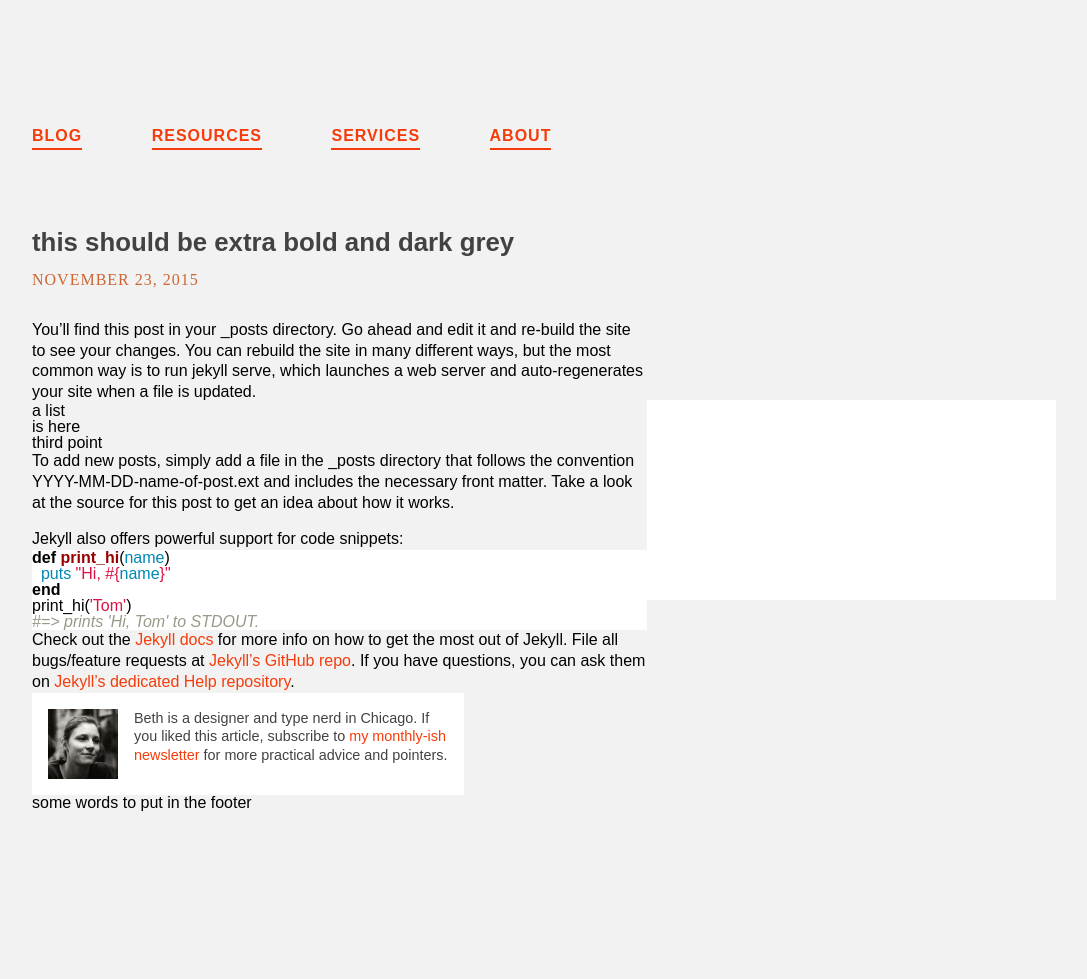
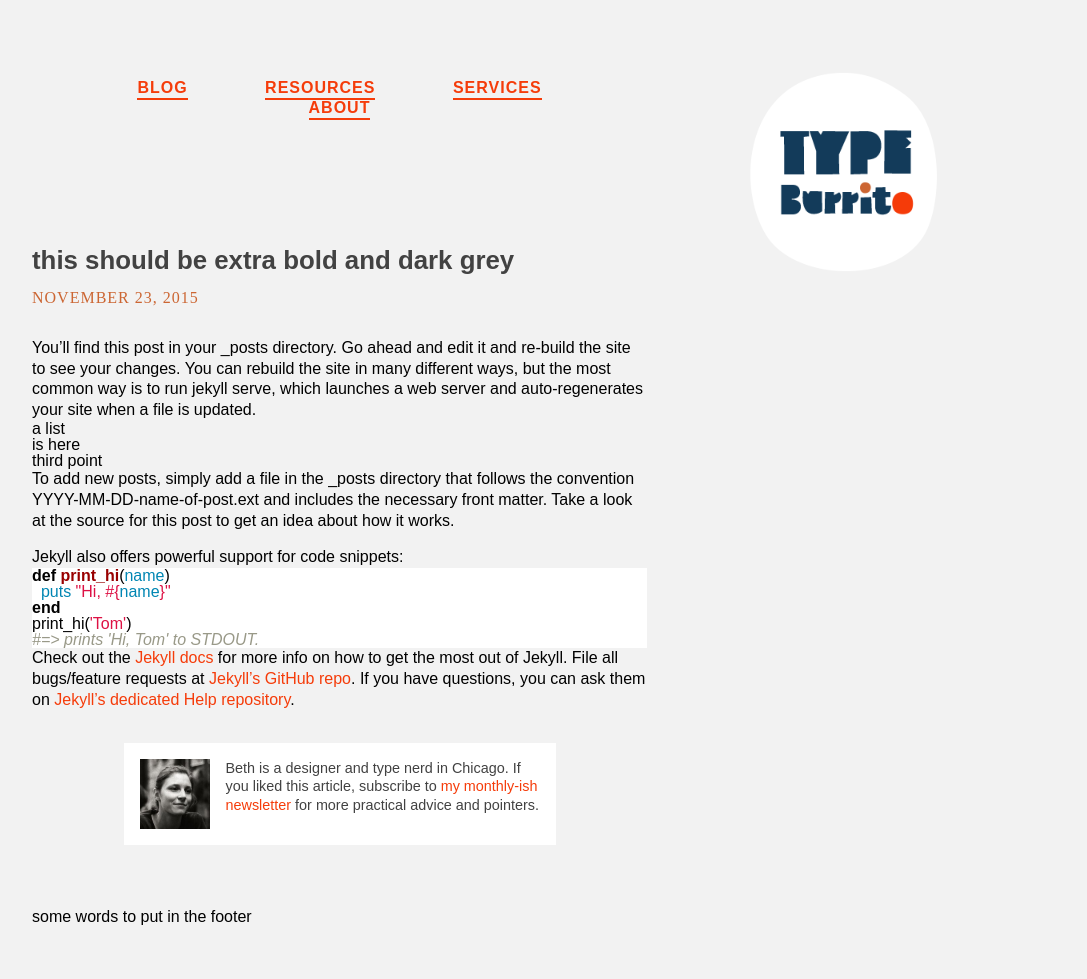
Before and after one commit to bfioritto/typeburrito, a Jekyll site: the page built from _posts/2015-11-23-welcome-to-jekyll.markdown, in a window 1280 px wide. Shown: the whole page, without its empty margins (96-1183 px from the left). Built offline with Jekyll 4.4.1, drawn with Linux system fonts in a browser that asks for light colours; before the commit the page ends 900 px from its top, so only the background shows below that.

Commit message:
finished first draft of typeburrito post layout for desktop and mobile sizes.

```diff
--- a/_layouts/default.html
+++ b/_layouts/default.html
@@ -3,9 +3,20 @@
   {% include head.html %}
   <body>
     <div class="content">
+
+  <div class="logo-small">
+    <img src="/images/type_burrito_logo.png" alt="type burrito logo" style="width:100px;height:100px;">
+  </div>
+
       {% include nav.html %}
+
+  <div class="logo-large">
+    <img src="/images/type_burrito_logo.png" alt="type burrito logo" style="width:200px;height:200px;">
+  </div>
+
       {{ content }}
-      {% include footer.html %}
+
+
     </div>
   </body>
 </html>
--- a/_layouts/post.html
+++ b/_layouts/post.html
@@ -10,9 +10,8 @@ layout: default
 
   <article class="post-content">
     {{ content }}
+      {% include about.html %}
+      {% include footer.html %}
   </article>
-  <div class="logo">
 
   </div>
-  {% include about.html %}
-</div>
--- a/css/main.scss
+++ b/css/main.scss
@@ -62,26 +62,36 @@ a:link:hover {
 
 .content {
   max-width: 1024px;
-  margin: 0 auto;
   padding: 1rem;
+  margin-left: auto;
+  margin-right: auto;
   @include media-query($desktop) {
-    padding: 0;
+    padding: 1rem;
   }
 }
 
 nav {
-  padding-bottom: 1rem;
+  padding-bottom: .5rem;
   font-weight: 700;
+  max-width: 615px;
+  text-align: center;
   letter-spacing: 1px;
+  margin-left: auto;
+  margin-right: auto;
   @include media-query($desktop) {
-    padding: 8rem 0 4rem 0;
+    padding-top: 4rem;
+    padding-bottom: 7rem;
+    text-align: center;
+    margin: 0;
   }
 
   ul li {
     display: inline-block;
     padding-right: 1rem;
     @include media-query($desktop) {
-      padding-right: 4rem;
+      padding-right: 2.25rem;
+      padding-left: 2.25rem;
+
     }
   }
 
@@ -90,10 +100,14 @@ nav {
     color: $red-color;
     display: block;
     font-size: $font-size-1;
-    padding-bottom: .25rem;
+    padding-bottom: .125rem;
     text-decoration: none;
     text-transform: uppercase;
   }
+}
+
+.post {
+
 }
 
 .post-header {
@@ -102,6 +116,12 @@ nav {
     font-size: $font-size-2;
     font-weight: 800;
     padding: 1rem 0;
+    max-width: 615px;
+    margin-left: auto;
+    margin-right: auto;
+    @include media-query($desktop) {
+      margin: 0;
+    }
   }
 
 .post-date {
@@ -111,11 +131,19 @@ nav {
     text-transform: uppercase;
     letter-spacing: 1px;
     padding: 0 0 2rem 0;
+    max-width: 615px;
+    margin-left: auto;
+    margin-right: auto;
+    @include media-query($desktop) {
+      margin: 0;
+    }
   }
 }
 
 .post-content {
   max-width: 615px;
+  margin-right: auto;
+  margin-left: auto;
 
   p {
     line-height: $base-line-height;
@@ -128,15 +156,31 @@ nav {
   }
 }
 
-.logo {
-  background: white;
-  height: 200px;
-  max-width: 409px;
-  margin: 1rem 0;
+.logo-large {
+  display: none;
+  @include media-query($desktop) {
+    display: block;
+    height: 200px;
+    max-width: 200px;
+    float: right;
+    margin-top: -10rem;
+    padding-right: 7rem;
+  }
+}
+
+.logo-small {
+  background: $grey-color-light;
+  display: block;
+  text-align: center;
+  max-height: 100px;
+  max-width: 615px;
+  margin-top: 0rem;
+  margin-bottom: 1rem;
+  margin-right: auto;
+  margin-left: auto;
   width: 100%;
   @include media-query($desktop) {
-    float: right;
-    margin-top: 5rem;
+    display: none;
   }
 }
 
@@ -152,6 +196,10 @@ article {
   max-width: 400px;
   width: 100%;
   padding: 1rem;
+  margin-right: auto;
+  margin-left: auto;
+  margin-top: 2rem;
+  margin-bottom: 4rem;
   color: $grey-color-dark;
   font-size: $font-size-6;
   line-height: 1.3;
```
Also changed, not shown: _posts/2015-12-01-create-a-winning-typeface-combination.markdown (added, +52 -0 lines), images/combining_type_ebm/all_in_the_family_03.gif (added), images/combining_type_ebm/contrast_is_key_03.gif (added), images/combining_type_ebm/goldilocks_03.gif (added), images/combining_type_ebm/like_with_like_03.gif (added), images/combining_type_ebm/look_for_harmony_03.gif (added), images/combining_type_ebm/purpose_and_care_03.gif (added), images/combining_type_ebm/serif_sans_03.gif (added), images/type_burrito_logo.png (added).
